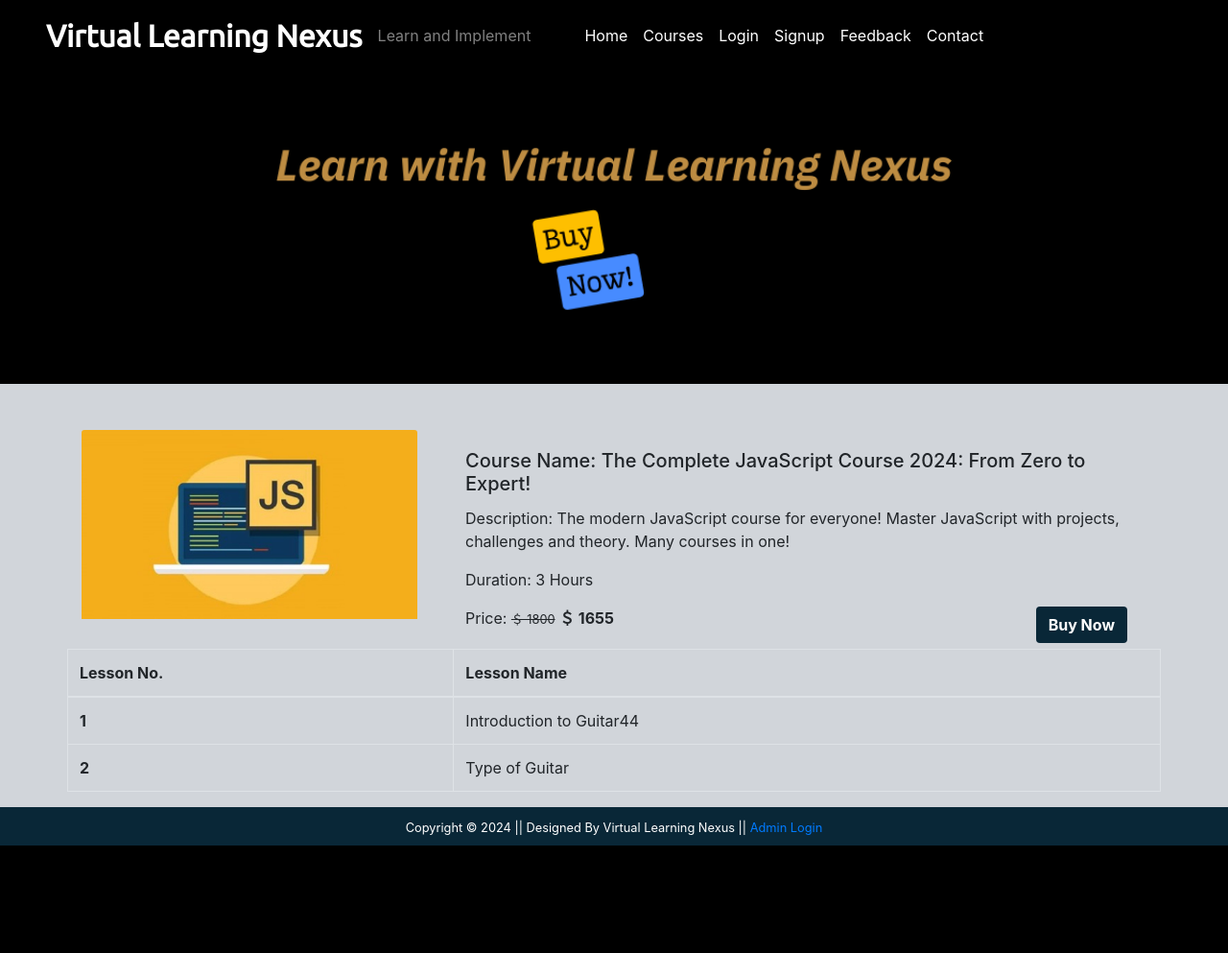
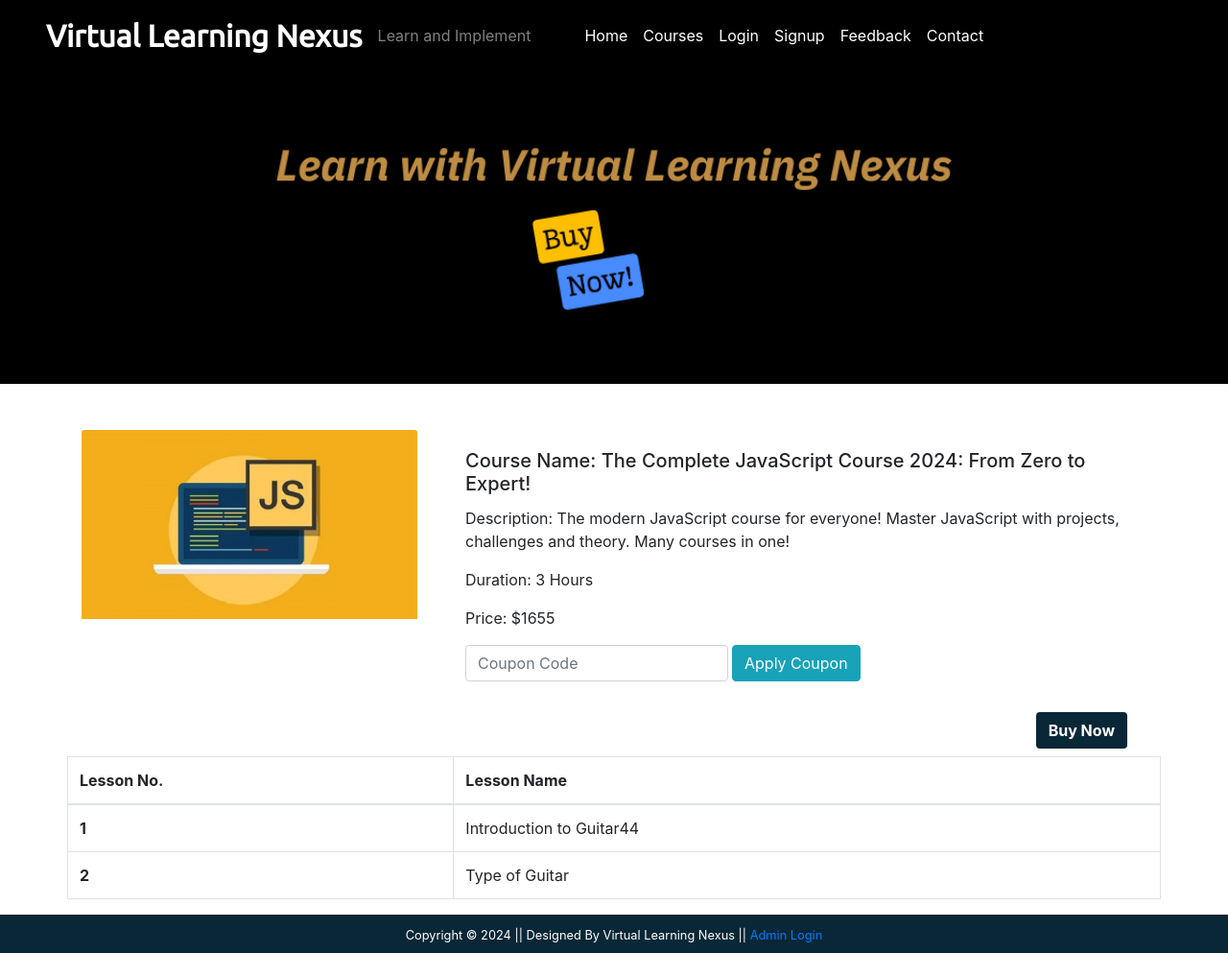
Before and after one commit to md-marop-hossain/Virtual-Learning-Nexus-project-CSE482L, a PHP site: page /coursedetails.php?course_id=8 in a window 1280 px wide. Shown: the whole page at 96% size. Before the commit the page ends 881 px from the top, so only its background shows below. Run offline with PHP 8.4, Linux system fonts and the light colour scheme; data comes from the database, SQL or seed files in the repository; some libraries are stand-ins or nearby versions.

Commit message:
add coupon feature

```diff
--- a/coursedetails.php
+++ b/coursedetails.php
@@ -1,7 +1,6 @@
 <?php
-// Including the database connection file
+// Include necessary files
 include('./dbConnection.php');
-// Including the header section from mainInclude
 include('./mainInclude/header.php');
 $stu_email = '';
 ?>
@@ -20,8 +19,6 @@ $stu_email = '';
     // Checking if a course_id is set in the URL
     if(isset($_GET['course_id'])){
         $course_id = $_GET['course_id'];
-        // Setting the course_id in the session
-        $_SESSION['course_id'] = $course_id;
         // Fetching course details based on course_id
         $sql = "SELECT * FROM course WHERE course_id = '$course_id'";
         $result = $conn->query($sql);
@@ -33,6 +30,29 @@ $stu_email = '';
                 if(isset($_SESSION['stuLogEmail'])) {
                     $stu_email = $_SESSION['stuLogEmail'];
                 }
+                // Initial course price
+                $course_price = $row['course_price'];
+                // Check if coupon code is submitted
+                if(isset($_POST['apply_coupon'])) {
+                    $coupon_code = $_POST['coupon_code'];
+                    // Fetch coupon details from database
+                    $coupon_sql = "SELECT * FROM coursecoupon WHERE coupon_code = '$coupon_code'";
+                    $coupon_result = $conn->query($coupon_sql);
+                    if($coupon_result->num_rows > 0) {
+                        // Coupon exists, calculate discount
+                        $coupon_row = $coupon_result->fetch_assoc();
+                        $discount_percentage = $coupon_row['couponpercentage'];
+                        $discount_amount = ($course_price * $discount_percentage) / 100;
+                        // Update course price after discount
+                        $course_price -= $discount_amount;
+                        // Show success message
+                        echo '<div class="alert" style="background-color: #01791d; color: white" role="alert">Coupon applied successfully! You got '.$discount_percentage.'% discount. Discounted price: &#36;'.$course_price.'</div>';
+                    } else {
+                        // Coupon does not exist
+                        echo '<div class="alert" style="background-color: #051d21; color: white" role="alert">Coupon does not exist!</div>';
+                    }
+                }
+
                 echo '
                 <div class="row">
                     <div class="col-md-4">
@@ -43,33 +63,34 @@ $stu_email = '';
                         <div class="card-body">
                             <h5 class="card-title">Course Name: '.$row['course_name'].'</h5>
                             <p class="card-text"> Description: '.$row['course_desc'].'</p>
-                            <p class="card-text"> Duration: '.$row['course_duration'].'</p>';
+                            <p class="card-text"> Duration: '.$row['course_duration'].'</p>
+                            <p class="card-text">Price: &#36;'.$course_price.'</p>';
+
                             // Check if the user has already bought the course
-
                             $check_order_sql = "SELECT course_id, email FROM courseordernew WHERE course_id = '$course_id' AND email = '$stu_email'";
                             $check_order_result = $conn->query($check_order_sql);
                             if($check_order_result->num_rows > 0) {
                                 // If the user has bought the course, show "Go to courses you have already purchased button
-                                echo '<a href="student/myCourse.php" class="btn text-white font-weight-bolder float-right" style="background-color: #092737; color: white">Go to courses you have already purchased</a>';
+                                echo '<a href="student/myCourse.php" class="btn text-white mb-3 font-weight-bolder float-right" style="background-color: #092737; color: white">Go to courses you have already purchased</a>';
                             } else {
-                                // If the user has not bought the course, show "Buy Now" button
-                                echo '<form action="paymentcheckout.php" method="post">
-                                    <p class="card-text d-inline">Price: <small><del>&#65284 '.$row['course_original_price'].'</del></small> <span class="font-weight-bolder">&#65284 '.$row['course_price'].'<span></p>
-                                    <!-- Hidden input field to pass course price to checkout -->
-                                    <input type="hidden" name="id" value="'. $row["course_price"] .'">
-
-                                    <!-- Hidden input field to pass course price to checkout -->
+                                // If the user has not bought the course, show coupon form and "Buy Now" button
+                                echo '
+                                <!-- Coupon code form -->
+                                <form action="" method="post" class="form-inline ">
+                                <div class="form-group  mb-2">
+                                    <input type="text" class="form-control" id="coupon_code" name="coupon_code" placeholder="Coupon Code">
+                                </div>
+                                <button type="submit" class="btn btn-info mb-2 ml-1" name="apply_coupon">Apply Coupon</button>
+                            </form>
+                            <br>
+                                <form action="paymentcheckout.php" method="post">
+                                    <input type="hidden" name="id" value="'. $course_price .'">
                                     <input type="hidden" name="cid" value="'. $row["course_id"] .'">
-
-                                    <!-- Hidden input field to pass course name to checkout -->
                                     <input type="hidden" name="cname" value="'. $row["course_name"] .'">
-
-
-
-                                    <!-- Button to buy the course -->
-                                    <button type="submit" class="btn text-white font-weight-bolder float-right" style="background-color: #092737; color: white" name="buy">Buy Now</button>
+                                    <button type="submit" class="btn text-white font-weight-bolder float-right mb-2" style="background-color: #092737; color: white" name="buy">Buy Now</button>
                                 </form>';
                             }
+
                             echo '
                         </div>
                     </div>
--- a/index.php
+++ b/index.php
@@ -41,7 +41,7 @@
             <h5><i class="fas fa-keyboard mr-3"></i> Lifetime Access</h5> <!-- Displaying lifetime access -->
         </div>
         <div class="col-sm">
-            <h5><i class="fas fa-rupee-sign mr-3"></i> Money Back Guarantee*</h5>
+            <h5><i class="fas fa-dollar-sign mr-3"></i> Money Back Guarantee*</h5>
             <!-- Displaying money-back guarantee -->
         </div>
     </div>
--- a/mainInclude/header.php
+++ b/mainInclude/header.php
@@ -69,7 +69,8 @@ session_start();
     </script>
 </head>
 
-<body style="background-color: #001a352e">
+<body>
+    <!-- <body style="background-color: #001a352e"> -->
     <!-- Setting background color of body -->
     <!-- Start Navigation -->
     <nav class="navbar navbar-expand-sm navbar-dark pl-5 fixed-top">
```
Also changed, not shown: mail.php (+5 -3 lines).
